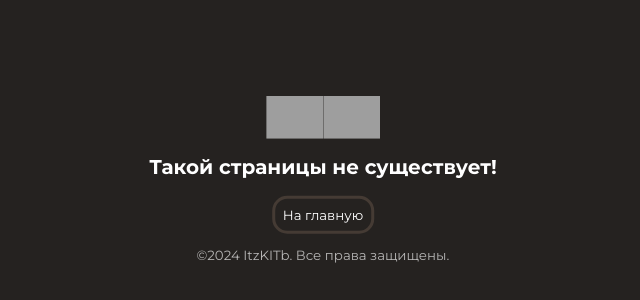
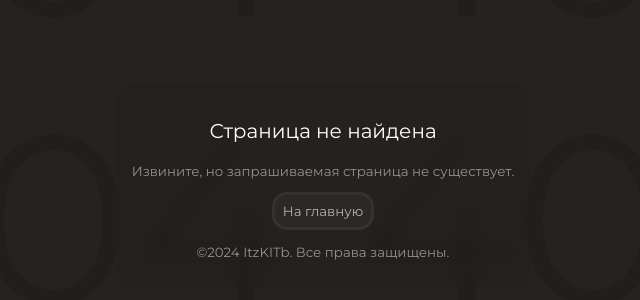
Before and after one commit to CATONPRO/my-site, a plain HTML site: page docs/404.html in a window 1280 px wide. Shown: the part 214-514 px from the top of the page, without its empty margins (317-957 px from the left). Drawn offline with Linux system fonts and the light colour scheme; grey boxes are pictures that could not be loaded.

Commit message:
build #AAAF

```diff
--- a/docs/404.html
+++ b/docs/404.html
@@ -26,29 +26,55 @@
 
     <!-- Стили -->
     <link rel="stylesheet" href="styles.css">
+
+	<style>
+		body {
+			background: #252220;
+            margin: 0;
+            height: 100vh;
+            display: flex;
+            justify-content: center;
+            align-items: center;
+            position: relative;
+            overflow: hidden;
+        }
+	</style>
 </head>
 <body>
-<div class="centerPlease">
-    <!-- Хедер сайта -->
-    <header>
-        <div class="center">
-            <img src="https://cdn.7tv.app/emote/62cdae5a37406f38450c750a/2x.webp" alt="JABA" class="emote">
-            <img src="https://cdn.7tv.app/emote/6152bfcf43b2d9da0d32c9c7/2x.webp" alt="TeaTime" class="emote">
-        </div>
-    </header>
+    <div id="backgroundText" class="background-text">
+        404 404 404 404 404 404 404 404 404 404 404 404 404 404 404 404 404 404 404 404 404 404 404 404 404 404 404 404 404 404 404 404 404 404 404 404 404 404 404 404 404 404 404 404 404 404 404 404 404 404 404 404 404 404 404 404 404 404 404 404 404 404 404 404 404 404 404 404 404 404 404 404 404 404 404 404 404 404 404 404 404 404 404 404 404 404 404 404 404 404 404 404 404 404 404 404 404 404 404 404 404 404 404 404 404 404 404 404 404 404 404 404 404 404 404 404 404 404 404 404 404 404 404 404 404 404 404 404 404 404 404 404 404 404 404 404 404 404
+    </div>
 
-    <!-- Основной контент -->
-    <main>
-        <h2 class="title">Такой страницы не существует!</h2>
+	<script>
+        const backgroundText = document.getElementById('backgroundText');
+
+        document.addEventListener('mousemove', (event) => {
+            const mouseX = event.clientX;
+            const mouseY = event.clientY;
+
+            // Вычисляем смещение для текста
+            const offsetX = (mouseX / window.innerWidth) * 25 - 25; // Измените 50 и 25 для настройки движения
+            const offsetY = (mouseY / window.innerHeight) * 25 - 25; // Измените 50 и 25 для настройки движения
+
+            // Применяем трансформацию
+            backgroundText.style.transform = `translate(${offsetX}px, ${offsetY}px)`;
+        });
+		setInterval(() => {
+            if (window.scrollY !== 0) {
+                window.scrollTo(0, 0);
+            }
+        }, 20);
+    </script>
+
+    <div id="info" class="centerPlease, blurObject">
+        <p class="title">Страница не найдена</p>
+        <p class="text">Извините, но запрашиваемая страница не существует.</p>
         <div class="center">
             <button onclick="document.location='/'" class="button">На главную</button>
         </div>
-    </main>
-
-    <!-- Футер сайта -->
-    <footer>
-        <p class="text">&copy;2024 ItzKITb. Все права защищены.</p>
-    </footer>
-</div>
+		<footer>
+			<p class="text">&copy;2024 ItzKITb. Все права защищены.</p>
+		</footer>
+    </div>
 </body>
 </html>
--- a/docs/styles.css
+++ b/docs/styles.css
@@ -1,6 +1,14 @@
-@import url('https://fonts.googleapis.com/css2?family=Montserrat:ital,wght,bold@0,100..900;1,100..900&display=swap');
+@import url('https://fonts.googleapis.com/css2?family=Montserrat:wght@100;300;400;500;600;700;800;900&display=swap');
 body {
     background: #252220;
+}
+.blurObject {
+	text-align: left;
+    margin: 20px;
+    padding: 15px;
+    border-radius: 20px;
+    background-color: rgba(37, 34, 32, 0.1);
+	backdrop-filter: blur(10px);
 }
 .centerPlease {
     position: absolute;
@@ -8,7 +16,6 @@ body {
     left: 50%;
     margin-right: -50%;
     transform: translate(-50%, -50%);
-    text-align: center;
 }
 .center {
     width: 100%;
@@ -18,19 +25,15 @@ body {
 }
 .title {
     font-family: "Montserrat", sans-serif;
+    text-align: center;
     color: #fff;
     font-size: 15pt;
     font-style: bold;
 }
 .text {
     font-family: "Montserrat", sans-serif;
-    color: #FFFFFFAA;
-    font-size: 10pt;
-    font-style: normal;
-}
-.error-text {
-    font-family: "Montserrat", sans-serif;
-    color: #ff7878;
+    text-align: center;
+    color: #949392;
     font-size: 10pt;
     font-style: normal;
 }
@@ -39,23 +42,39 @@ body {
     height: 32pt;
 }
 .button {
-    background-color: #252220;
-    border: 3px solid #453b34;
-    color: white;
-    font-family: 'Montserrat', sans-serif;
-    font-size: 10pt;
-    padding: 8px;
-    border-radius: 15px;
-    transition: all 0.3s ease;
-    position: relative;
+    background-color: #2c2826; /* Заливка в обычном состоянии */
+    border: 3px solid #37322f; /* Край кнопки */
+    color: #b3b2b1; /* Цвет текста */
+    font-family: 'Montserrat', sans-serif; /* Шрифт */
+    font-size: 10pt; /* Размер текста */
+    padding: 8px; /* Отступ от текста до края */
+    border-radius: 15px; /* Закругление краев */
+    transition: all 0.3s ease; /* Плавная анимация */
+    position: relative; /* Для управления тенью */
 }
 .button:hover {
-    background-color: #453b34;
-    transform: translateY(-3px);
-    box-shadow: 0 3px 0 #453b34;
+	color: white; /* Цвет текста */
+    background-color: #453b34; /* Заливка при наведении */
+	border: 3px solid #453b34; /* Край кнопки */
+    transform: translateY(-3px); /* Приподнятие кнопки */
+    box-shadow: 0 3px 0 #453b34; /* Тень снизу */
 }
 .notInCenter {
 	text-align: left;
+}
+.background-text {
+	font-family: "Montserrat", sans-serif;
+    position: absolute;
+    top: 0;
+    left: 0;
+    width: 100%;
+    height: 100%;
+    font-size: 15rem; /* Размер шрифта */
+    color: rgba(0, 0, 0, 0.1); /* Полупрозрачный цвет */
+    text-align: center;
+    line-height: 1.2;
+    user-select: none; /* Запретить выделение текста */
+    pointer-events: none; /* Запретить взаимодействие с текстом */
 }
 .command-info {
     text-align: left;
```
